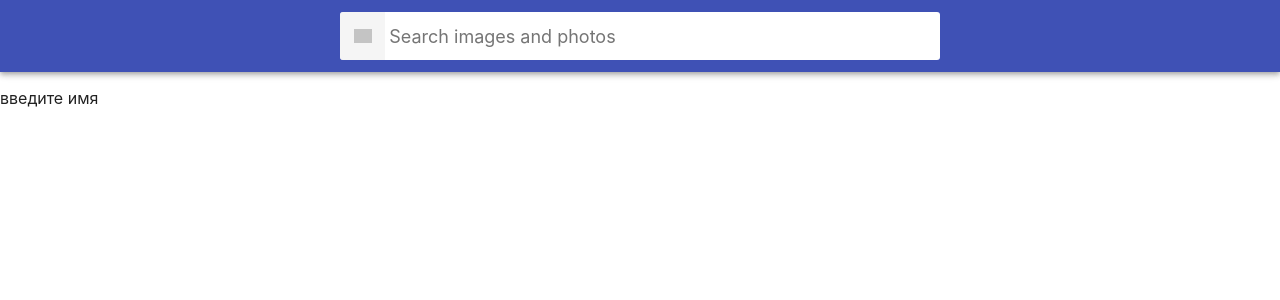
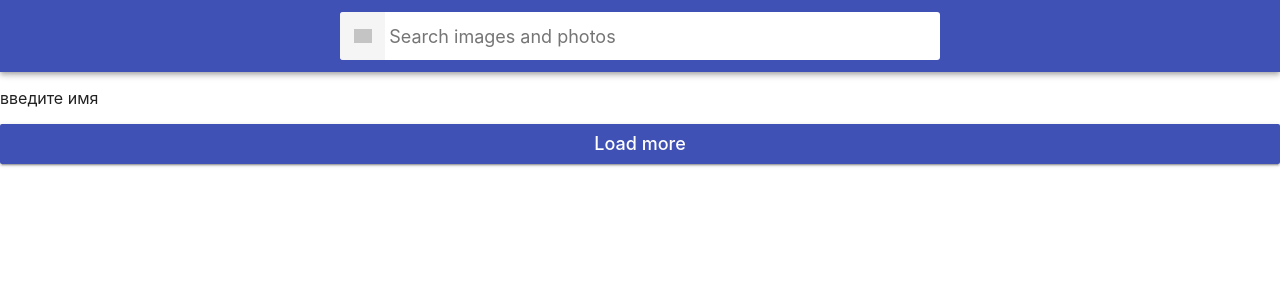
Before and after one commit to artyomakulov/goit-react-hw-03-image-finder, a React (Create React App) app: page / in a window 1280 px wide. Shown: the top 300 px of the page. Built offline with nearby package versions, Linux system fonts and the light colour scheme; grey boxes are pictures that could not be loaded.

Commit message:
button add

```diff
--- a/src/App.jsx
+++ b/src/App.jsx
@@ -2,6 +2,7 @@ import React from 'react';
 import Searchbar from 'components/Searchbar/Searchbar';
 import ImageGalleryItem from 'components/ImageGalleryItem/ImageGalleryItem';
 import css from 'App.module.css';
+import LoadMore from 'components/Button/Button';
 
 
 export class App extends React.Component {
@@ -28,6 +29,7 @@ handleSearchFormSubmit = searchName => {
     <div className={css.App}>
         <Searchbar onSubmit={this.handleSearchFormSubmit}/>
         <ImageGalleryItem searchName={this.state.searchName}/>
+        <LoadMore/>
     </div>
 
   )
--- a/src/components/Button/Button.jsx
+++ b/src/components/Button/Button.jsx
@@ -0,0 +1,15 @@
+import css from "./Button.module.css";
+import { Component } from "react";
+export default class LoadMore extends Component {
+
+
+  render() {
+    return (
+      <>
+        <button onClick={this.loadMore} className={css.Button} type="submit">
+          Load more
+        </button>
+      </>
+    );
+  }
+}
```
